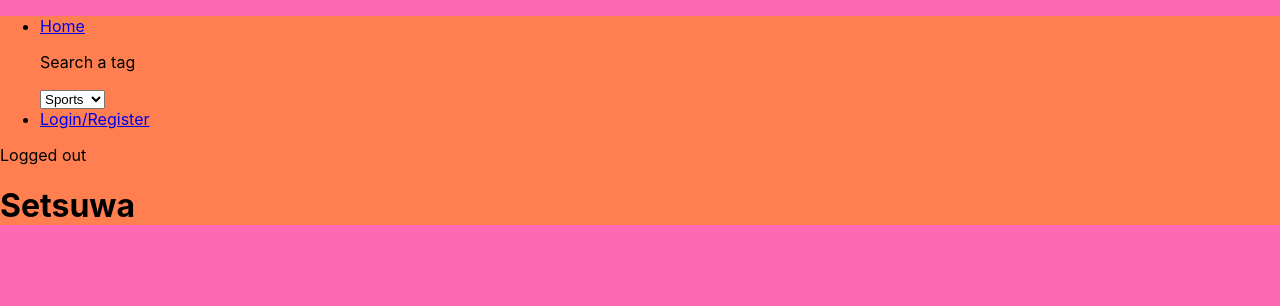
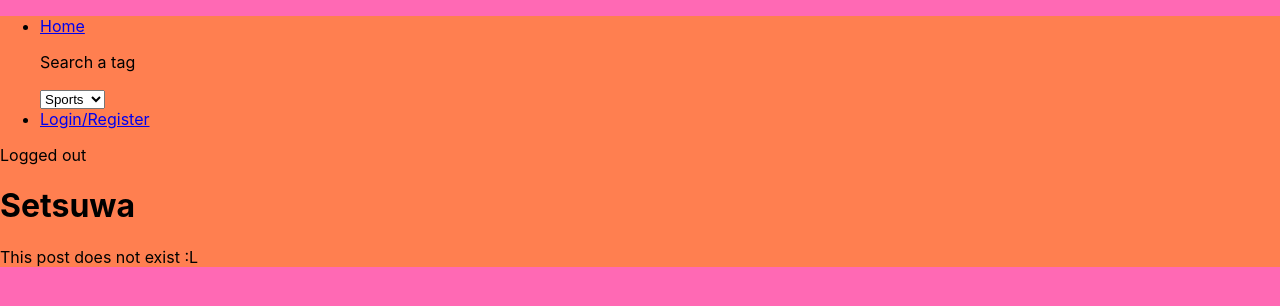
Before and after one commit to jtorbett23/setsuwa, a React (Create React App) app in the folder react_frontend/: page /post/1 in a window 1280 px wide. Shown: the top 306 px of the page. Built offline with nearby package versions, Linux system fonts and the light colour scheme; no server answers.

Commit message:
Ability to delete a post, only if you are the user who has created the post

```diff
--- a/react_frontend/src/containers/SinglePost.js
+++ b/react_frontend/src/containers/SinglePost.js
@@ -1,9 +1,12 @@
 import React, { Component } from 'react'
+import { Redirect } from 'react-router-dom';
 import axios from 'axios';
 
 export default class SinglePost extends Component {
     state = {
-        post: null
+        post: null,
+        user_id: this.props.user_id,
+        deleted: false,
     }
 
     getPost() {
@@ -13,6 +16,13 @@ export default class SinglePost extends Component {
           })
       }
 
+    deletePost() {
+        axios.delete(`http://localhost:5000/db/post?post_id=${this.props.id}`)
+        .then(res => {
+            this.setState({deleted: true})
+        })
+    }
+
     componentDidMount() {
         this.getPost()
     }
@@ -21,12 +31,15 @@ export default class SinglePost extends Component {
         return (
             <div>
                 {this.state.post !== null ?
+                !this.state.deleted ?
                 <div>
                 <h3>{this.state.post.title}</h3>
                 <p>{this.state.post.content}</p>
                 <p>{this.state.post.tag}</p>
-                </div>
-                : null}
+                {this.state.user_id === this.state.post.user_id ? <button onClick={this.deletePost.bind(this)}>Delete post</button> : null}
+                </div> : <p>Post deleted</p>
+                : <p>This post does not exist :L</p>}
+                {this.state.deleted === true ? <Redirect push to="/"/> : null}
             </div>
         )
     }
--- a/react_frontend/src/containers/SinglePostHookContainer.js
+++ b/react_frontend/src/containers/SinglePostHookContainer.js
@@ -2,12 +2,12 @@ import React from 'react'
 import {useParams} from 'react-router'
 import SinglePost from './SinglePost'
 
-export default function SinglePostHookContainer() {
+export default function SinglePostHookContainer(props) {
     const {id} = useParams();
     let query = id;
     return (
         <div className="Search">
-                <div> <SinglePost id={query} /> </div>
+                <div> <SinglePost id={query} user_id={props.user_id}/> </div>
         </div>
     )
 }
```
